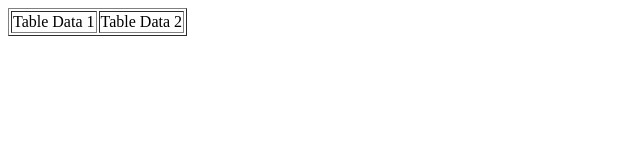
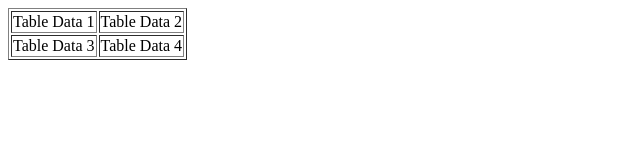
Before and after one commit to hayleyabishop/fall2022bootcamp, a plain HTML site: page index.html in a window 1280 px wide. Shown: the whole page, without its empty margins (0-640 px from the left). Drawn offline with Linux system fonts and the light colour scheme.

Commit message:
Added table row

```diff
--- a/index.html
+++ b/index.html
@@ -12,8 +12,10 @@
         <tr>
             <td>Table Data 1</td>
             <td>Table Data 2</td>
-
-
+        </tr>
+        <tr>
+            <td>Table Data 3</td>
+            <td>Table Data 4</td>
         </tr>
     </table>
 
```
